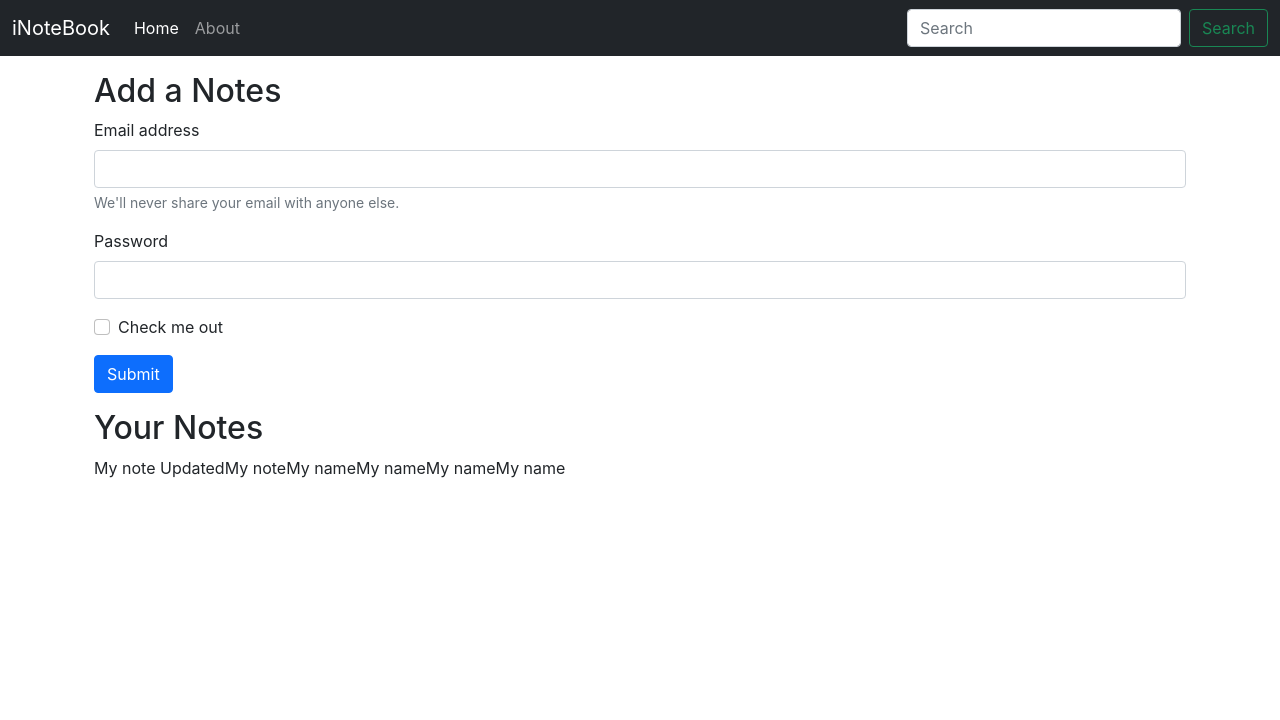
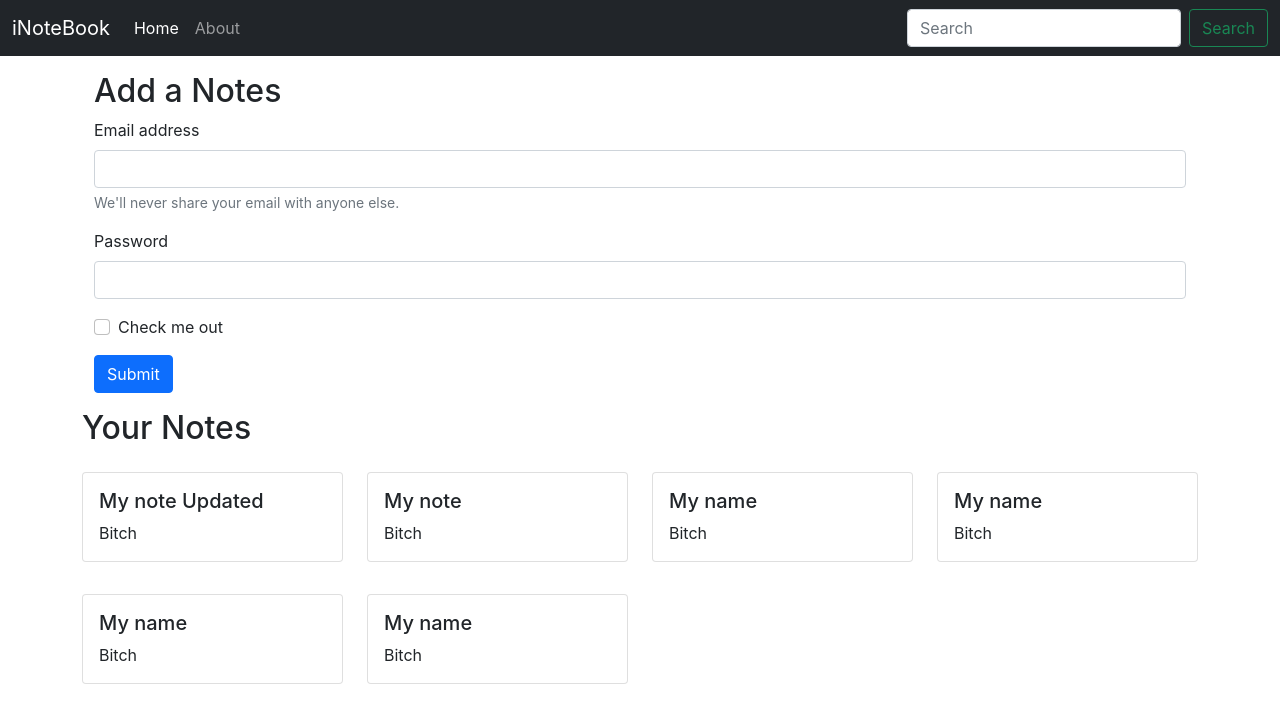
Before and after one commit to MuhammadHuzaifaShah/iNoteBook, a React (Create React App) app: page / in a window 1280 px wide. Shown: the top 720 px of the page. Built offline with nearby package versions, Linux system fonts and the light colour scheme; the HTML template or start-up script is replaced by a standard one.

Commit message:
NoteItem added in seperate file

```diff
--- a/src/components/Home.js
+++ b/src/components/Home.js
@@ -1,9 +1,9 @@
-import React, { useContext } from "react";
-import noteContext from "../context/notes/noteContext";
+import React from "react";
+import Notes from "./Notes";
+
 
 const Home = () => {
-  const context=useContext(noteContext);
-  const {notes,setnotes}=context;
+
   return (
     <div>
       <div className="container my-3">
@@ -44,12 +44,7 @@
         </button>
       </form>
       </div>
-      <div className="container">
-      <h2> Your Notes</h2>
-      {notes.map((note)=>{
-          return note.title;
-      })}
-      </div>
+      <Notes/>
     </div>
   );
 };
--- /dev/null
+++ b/src/components/Noteitem.js
@@ -0,0 +1,17 @@
+import React from 'react'
+
+const Noteitem = (props) => {
+    const {note}=props
+  return (
+    <div className='col-md-3'>
+      <div class="card my-3">
+            <div class="card-body">
+                <h5 class="card-title">{note.title}</h5>
+                <p class="card-text">{note.description}</p>
+            </div>
+        </div>
+    </div>
+  )
+}
+
+export default Noteitem
--- /dev/null
+++ b/src/components/Notes.js
@@ -0,0 +1,18 @@
+import React,{useContext} from 'react'
+import noteContext from "../context/notes/noteContext";
+import Noteitem from './Noteitem';
+
+const Notes=()=> {
+    const context=useContext(noteContext);
+    const {notes}=context;
+  return (
+    <div className="row my-3">
+      <h2> Your Notes</h2>
+      {notes.map((note)=>{
+          return <Noteitem  note={note}/>;
+      })}
+      </div>
+  )
+}
+
+export default Notes
```
